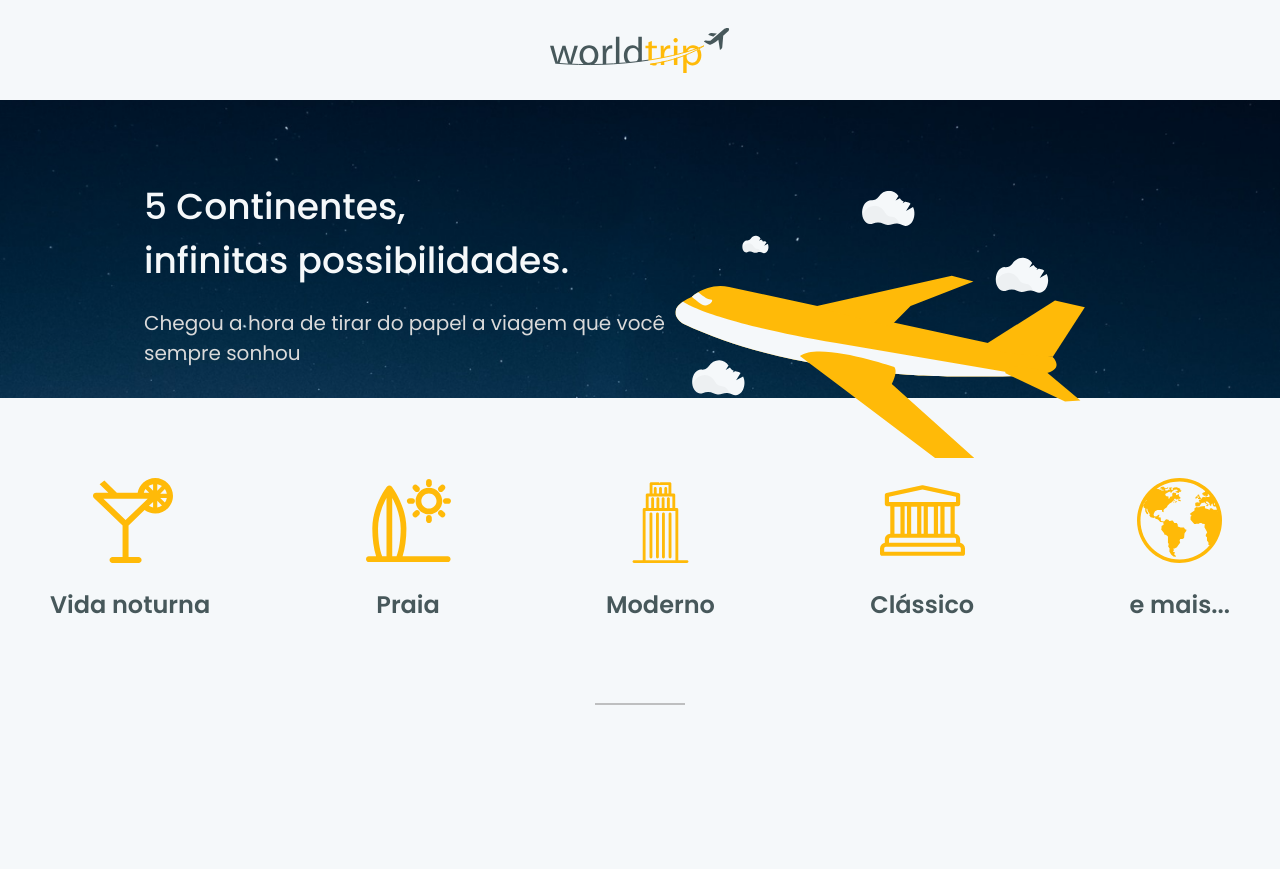
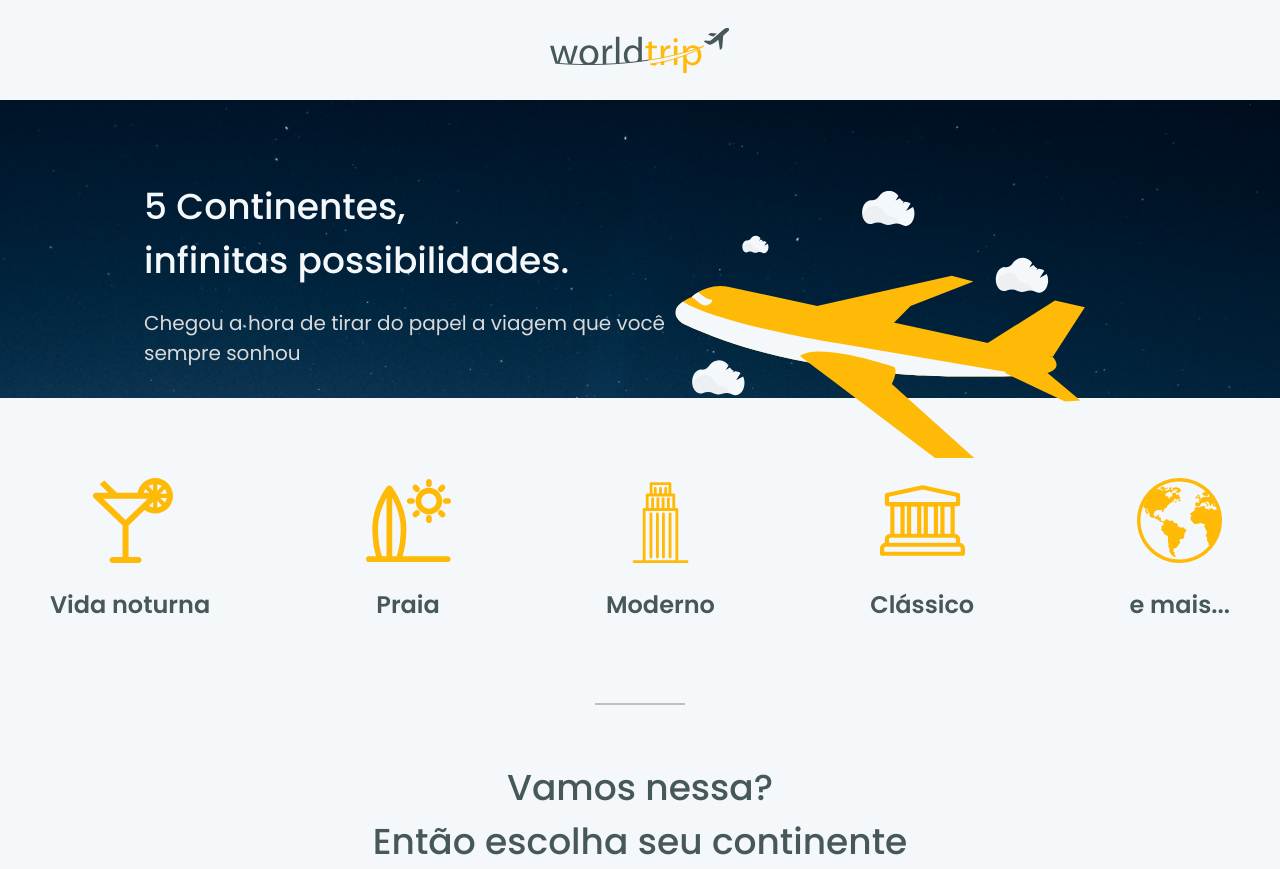
Before and after one commit to Rob30Garcia/worldtrip, a Next.js app: page / in a window 1280 px wide. Before the commit the page ends 800 px from the top, so only its background shows below. Built offline with nearby package versions, Linux system fonts and the light colour scheme.

Commit message:
feat: add phrase

```diff
--- a/src/pages/index.tsx
+++ b/src/pages/index.tsx
@@ -1,4 +1,4 @@
-import { Box, Center, Divider, Flex } from '@chakra-ui/react'
+import { Text, Center, Divider, Flex } from '@chakra-ui/react'
 import type { NextPage } from 'next'
 import { Banner } from '../Components/Banner'
 import { Header } from '../Components/Header'
@@ -25,6 +25,27 @@ const Home: NextPage = () => {
           borderColor="gray.500"
         />
       </Center>
+
+      <Center
+        width='100%'
+        flexDirection='column'
+        mt='14'
+      >
+        <Text
+          fontSize={36}
+          fontWeight="medium"
+          color="gray.500"
+        >
+          Vamos nessa?
+        </Text>
+        <Text
+          fontSize={36}
+          fontWeight="medium"
+          color="gray.500"
+        >
+          Então escolha seu continente
+        </Text>
+      </Center>
     </Flex>
   )
 }
```
